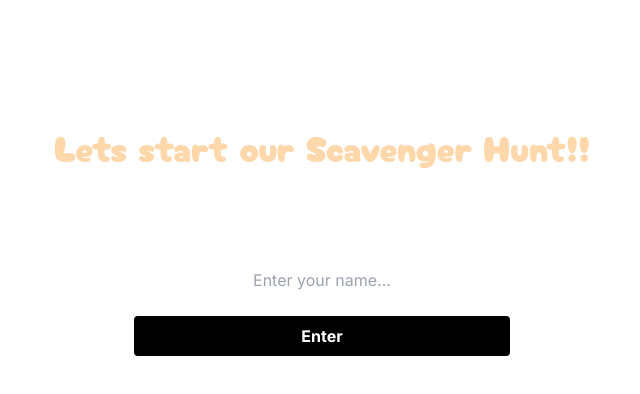
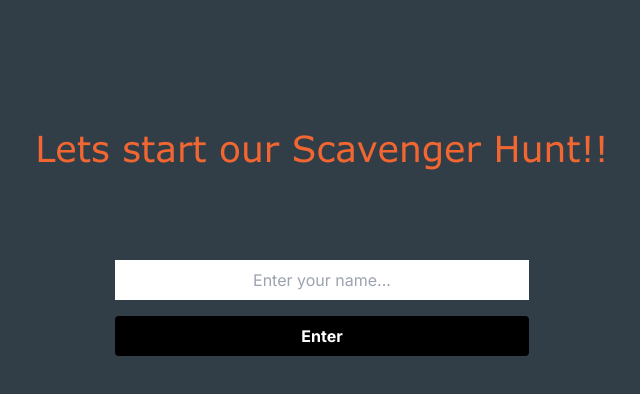
Before and after one commit to Artists-for-Humanity/scavenger-hunt, a Next.js app in the folder my-app/: page / in a window 1280 px wide. Shown: the top 394 px of the page, without its empty margins (318-958 px from the left). Built offline with nearby package versions, Linux system fonts and the light colour scheme.

Commit message:
applying branding guidelines

```diff
--- a/my-app/src/app/globals.css
+++ b/my-app/src/app/globals.css
@@ -3,7 +3,7 @@
 @tailwind utilities;
 
 :root {
-  --foreground-rgb: 0, 0, 0;
+  --foreground-rgb: 100, 0, 0;
   --background-start-rgb: 214, 219, 220;
   --background-end-rgb: 255, 255, 255;
 }
@@ -26,9 +26,15 @@ body {
     rgb(var(--background-start-rgb));
 }
 
-@font-face {
+/*@font-face {
   font-family: 'Cherry';
   src: url('../../public/fonts/CherryBomb-Regular.ttf') format('truetype');
   font-weight: normal;
   font-style: normal;
+}*/
+@font-face {
+  font-family: 'Verdana';
+  src: url('../../public/fonts/Verdana.ttf') format('truetype');
+  font-weight: normal;
+  font-style: normal;
 }
--- a/my-app/src/app/page.tsx
+++ b/my-app/src/app/page.tsx
@@ -1,8 +1,9 @@
 'use client';
 import React, { useState } from 'react';
 import { generateUniqueID } from './utils';
-import print1 from '../../public/print1.jpg'
+import print1 from '../../public/print1.jpg';
 import Image from 'next/image';
+import afh_red_tag from "../../public/AFH_Red_Tag_Wordmark.png";
 
 
 export default function Home() {
@@ -30,15 +31,18 @@ export default function Home() {
   };
 
   return (
-    <main className="flex min-h-screen flex-col items-center justify-between p-12 pt-32 pb-96 text-center bg-white">
+    <main className="flex min-h-screen flex-col items-center justify-between p-12 pt-32 pb-96 text-center bg-afhNight">
       {formSubmitted ? (
 
         // If the form has been submitted, display the thank you message and proceed to hunt
-        <div>
-        <div className="text-4xl text-orange-200 font-cherry pb-12">Thanks, {userName}. Get hunting!</div>
-        <div className='text-black text-xl font-cherry'>Look for this print first!</div>
+        <div >
+        <div className="text-4xl text-afhRed font-verdana pb-12">Thanks, {userName}. Get Hunting!</div>
+        <div className='text-afhRed text-xl font-verdana'>Look for this print first!</div>
+        <div className="flex justify-center items-center">
         <Image src={print1} alt="Print Clue" width={300} height={400} className="pb-32" />
+        <Image src={afh_red_tag} alt="AFH Red" width={300} height={400} className="pb-32" />
 
+        </div>
         </div>
 
 
@@ -46,7 +50,7 @@ export default function Home() {
       ) : (
         // Otherwise, show the form to enter the user name
         <form onSubmit={handleSubmit}>
-          <div className="mb-1 pb-20 text-4xl text-orange-200 font-cherry">Lets start our Scavenger Hunt!!</div>
+          <div className="mb-1 pb-20 text-4xl text-afhRed font-verdana">Lets start our Scavenger Hunt!!</div>
           <div className='flex flex-col justify-center pl-20 pr-20'>
             <input
               type="text"
--- a/my-app/tailwind.config.ts
+++ b/my-app/tailwind.config.ts
@@ -16,9 +16,12 @@ const config: Config = {
       colors: {
         customGray: '#D9D9D9',
         customGreen: '#84CC78',
+        afhNight: '#313E48',
+        afhRed: '#F26631',
       },
       fontFamily: {
-        cherry: 'Cherry, ui-serif',
+        // cherry: 'Cherry, ui-serif',
+        verdana: 'Verdana, ui-serif',
       }
     },
   },
```
Also changed, not shown: my-app/public/AFH_Red_Tag_Wordmark.png (added), my-app/public/fonts/Verdana.ttf (added).
